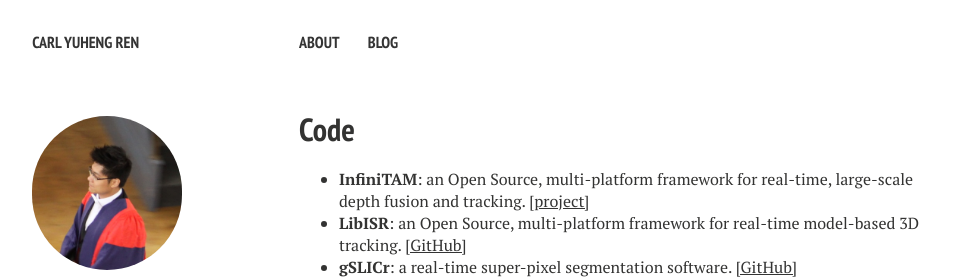
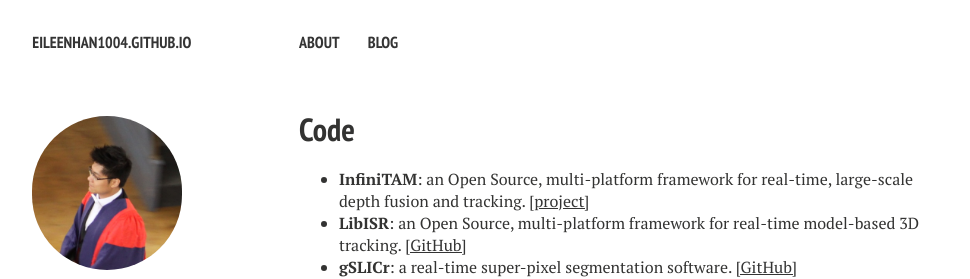
Before and after one commit to eileenhan1004/eileenhan1004.github.io, a Jekyll site: the page built from code.md, in a window 1280 px wide. Shown: the top 279 px of the page, without its empty margins (21-991 px from the left). Built offline with Jekyll 4.4.1, drawn with Linux system fonts in a browser that asks for light colours; nearby versions of some CDN libraries.

Commit message:
dont need title

```diff
--- a/_config.yml
+++ b/_config.yml
@@ -1,6 +1,6 @@
 # Site wide configuration
 
-title: Carl Yuheng Ren
+title:
 locale:           en_US
 url:
 
```
